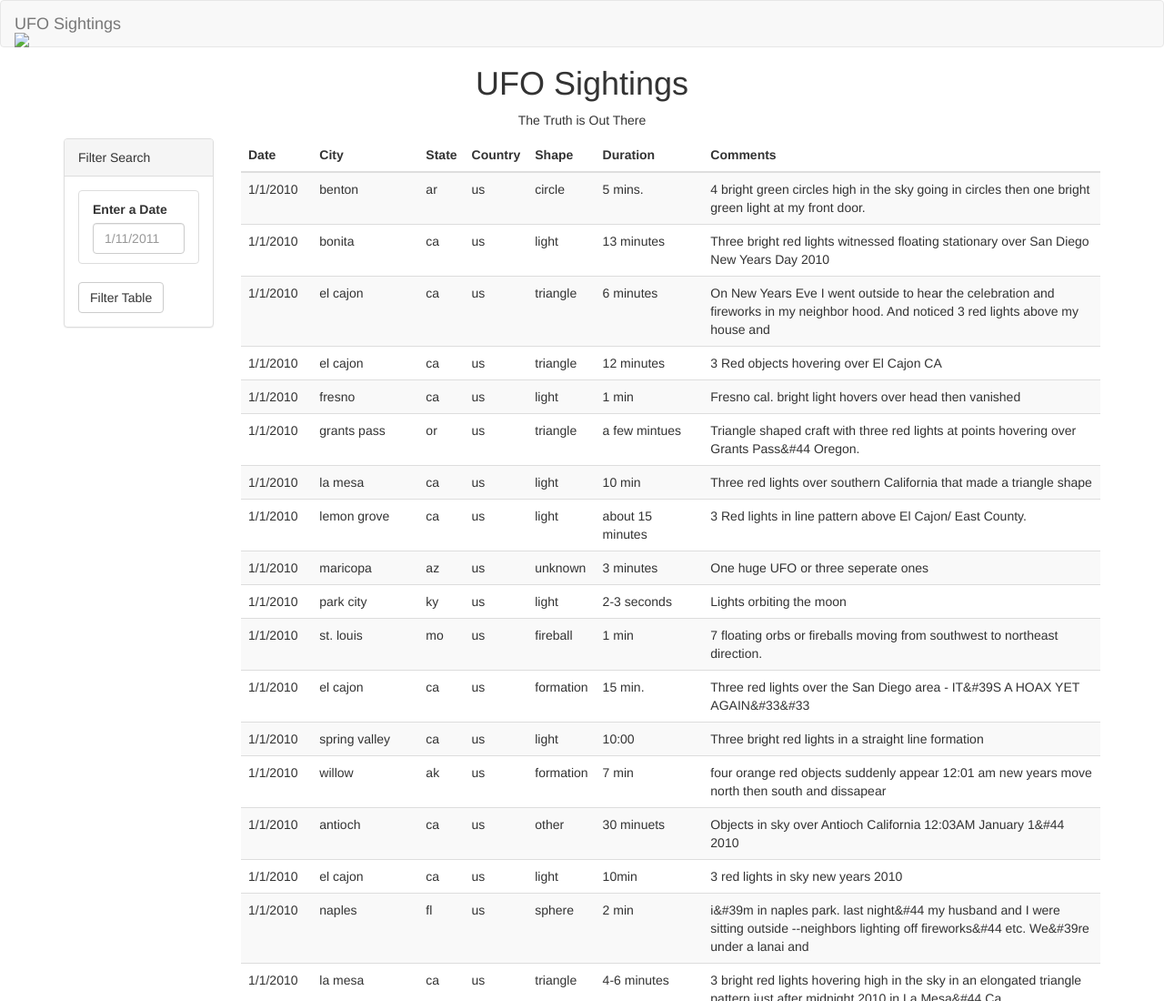
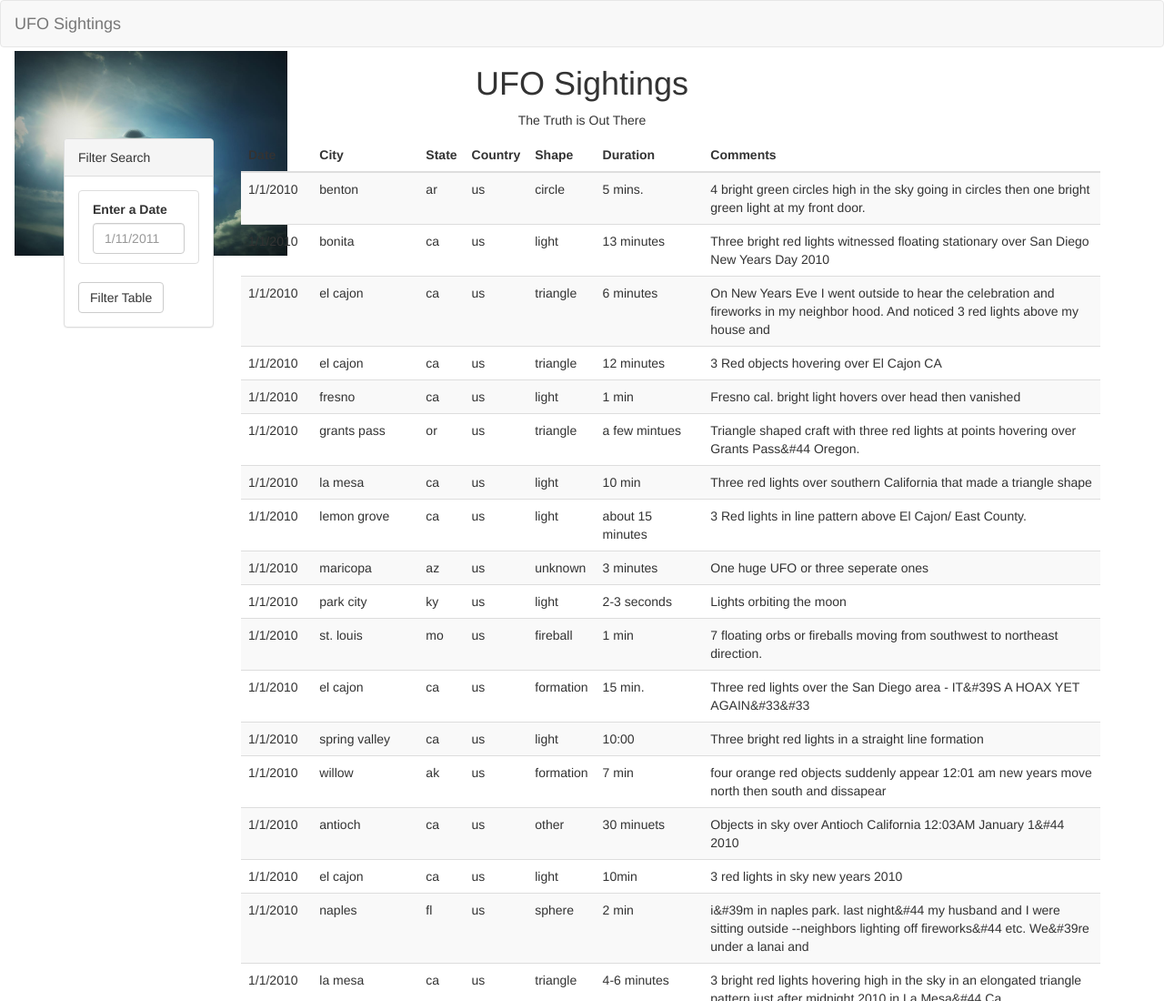
Before and after one commit to tanazimmer/javascript-challenge, a plain HTML site: page UFO-level-1/index.html in a window 1280 px wide. Shown: the top 1100 px of the page at 91% size. Drawn offline with nearby package versions, Linux system fonts and the light colour scheme.

Commit message:
formatted html

```diff
--- a/UFO-level-1/index.html
+++ b/UFO-level-1/index.html
@@ -15,8 +15,8 @@
     <nav class="navbar navbar-default">
       <div class="container-fluid">
         <div class="navbar-header">
-          <a class="navbar-brand" href="index.html">UFO Sightings
-            <img class="nav-ufo" src="imag link">
+          <a class="navbar-brand" href="index.html">UFO Sightings<br><br>
+            <img class="nav-ufo" src="static/images/UFO.jpg" width=300px>
           </a>
         </div>
       </div>
```
